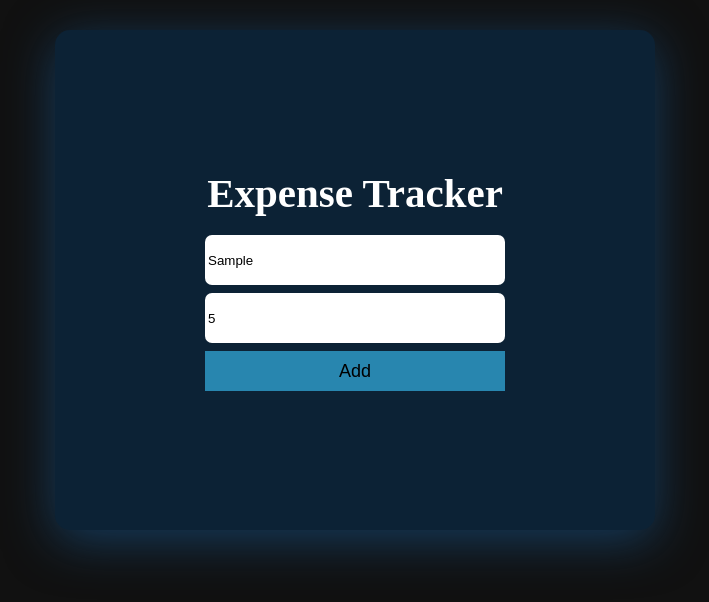
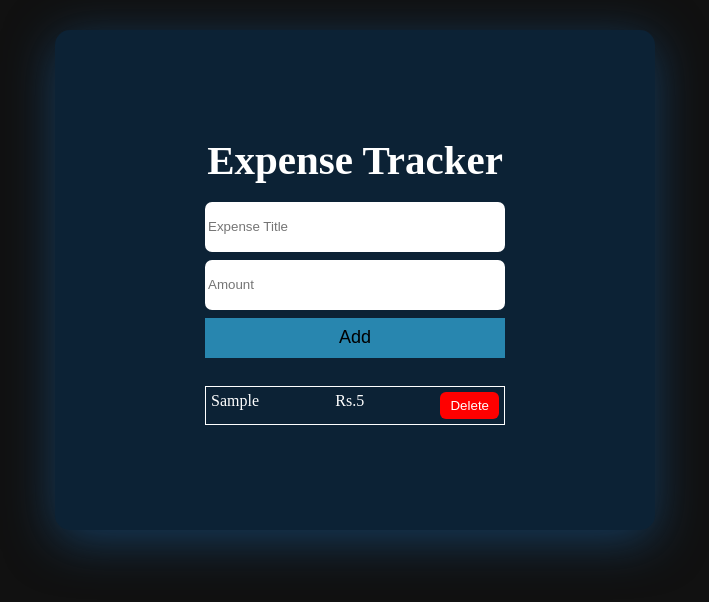
Before and after one commit to PARAS-KALURA/expense-tracker, a plain HTML site: page index.html in a window 1280 px wide. Both pictures are taken after typing "Sample", "5" into the empty fields and a click on the button "Add". Shown: the whole page, without its empty margins (285-994 px from the left). Drawn offline with Linux system fonts and the light colour scheme.

Commit message:
almost done

```diff
--- a/index.html
+++ b/index.html
@@ -15,6 +15,7 @@
        <input type="text" id="title" placeholder="Expense Title"  >
        <input type="number" id="amount"  placeholder="Amount">
        <button id="btn">Add</button>
+       <div id="list"></div>
        </div>
        </div>
     </main>
--- a/script.js
+++ b/script.js
@@ -1,15 +1,37 @@
 const title = document.getElementById("title");
 const amount = document.getElementById("amount");
 const btn = document.getElementById("btn");
+const list = document.getElementById("list");
 
 btn.addEventListener("click", () => {
-const expenseTitle = title.value.trim();
-const expenseAmount = amount.value.trim();
+  const expenseTitle = title.value.trim();
+  const expenseAmount = amount.value.trim();
 
-if(expenseTitle === "" || expenseAmount === "" ) {
-   alert("Kindly fill both");
-   return;
-}
+  if (expenseTitle === "" || expenseAmount === "") {
+    alert("Kindly fill both");
+    return;
+  }
+
+  const item = document.createElement("div"); //<div></div>
+  item.classList.add("item"); // <div class="item"></div>
 
 
+  item.innerHTML = `<p>${expenseTitle}</p>  <p>Rs.${expenseAmount}</p>
+  <button class="dltBtn">Delete</button>
+`;
+
+
+
+
+ const dltBtn = item.querySelector('.dltBtn');
+
+  dltBtn.addEventListener("click", () => {
+   item.remove();
+  })
+
+   list.appendChild(item);
+
+  title.value = "";
+  amount.value = "";
+
 });
--- a/style.css
+++ b/style.css
@@ -52,6 +52,30 @@ main {
     font-weight: bold;
 }
 
+#list{
+    margin-top: 20px;
+}
+
+.item{
+    display: flex;
+    justify-content: space-between;
+    border: 1px solid white;
+    padding: 5px;
+
+}
+
+
+
+
+.dltBtn {
+    background: red;
+    color: #fff;
+    border: none;
+    padding: 6px 10px;
+    border-radius: 6px;
+    cursor: pointer;
+}
+
 #cover {
     border-radius: 15px;
 
```
